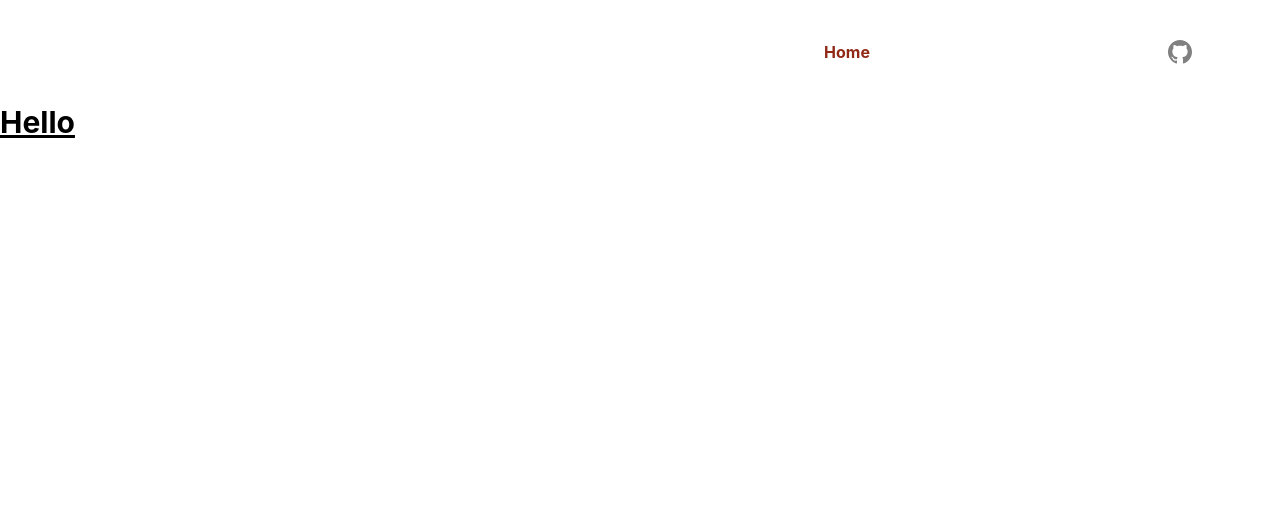
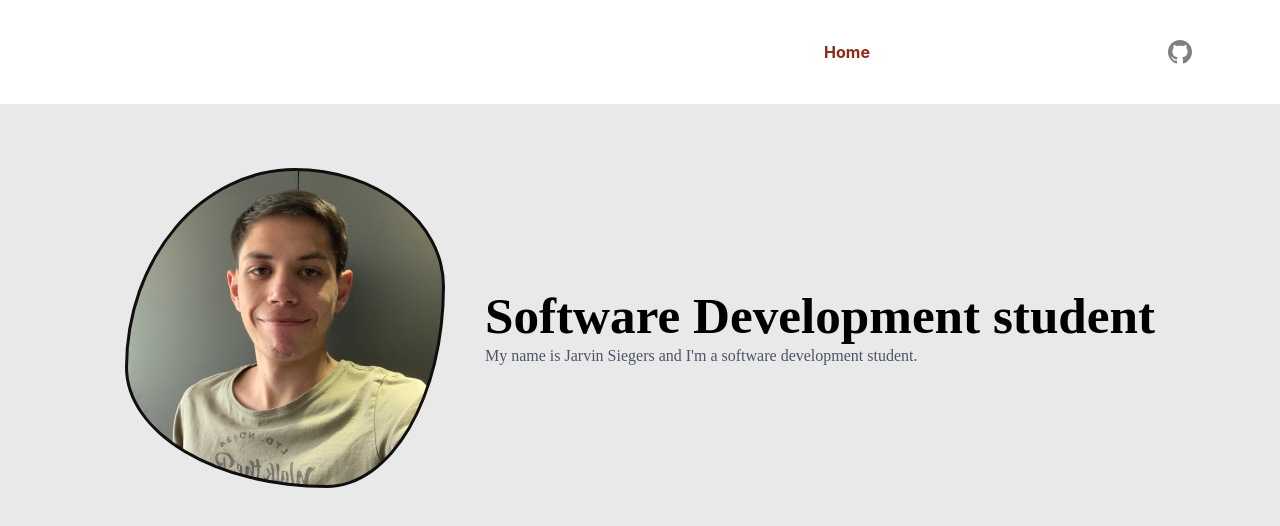
Before and after one commit to jarvin-s/portfolio, a Vue app: page / in a window 1280 px wide. Shown: the top 526 px of the page. Built offline with nearby package versions, Linux system fonts and the light colour scheme.

Commit message:
Add (temp) content to all pages

```diff
--- a/src/views/About.vue
+++ b/src/views/About.vue
@@ -1,8 +1,9 @@
 <template>
-    <div>
-        <h1>About</h1>
-        <p>Lorem ipsum dolor sit amet consectetur, adipisicing elit. Provident dicta praesentium, natus doloremque rerum
-            ipsum
-            perferendis iste dolorem ullam ex cumque qui non harum aspernatur accusamus obcaecati deleniti aut omnis.</p>
-    </div>
+    <section id="home" class="hero">
+        <div class="container">
+            <div class="content">
+                <h1 class="text-3xl font-bold underline">Hello</h1>
+            </div>
+        </div>
+    </section>
 </template>
--- a/src/views/Home.vue
+++ b/src/views/Home.vue
@@ -1,8 +1,63 @@
 <template>
-    <div id="root">
-        <h1 class="text-3xl font-bold underline">Hello</h1>
-    </div>
+    <section id="home" class="hero">
+        <div class="container mt-10 py-6 justify-center">
+            <div class="content flex justify-center items-center gap-x-12 flex-col md:flex-row">
+                <div class="hero-main flex justify-center items-center gap-10 flex-col md:flex-row relative">
+                    <div class="hero-img"></div>
+                    <div class="hero-text">
+                        <h1 class="font-bold font-sans">Software Development student</h1>
+                        <p class="text-gray-600 font-sans">My name is Jarvin Siegers and I'm a software
+                            development student.</p>
+                    </div>
+                </div>
+            </div>
+        </div>
+    </section>
 </template>
 
 <script setup>
 </script>
+
+<style>
+/* .content {
+    display: flex;
+    align-items: center;
+    gap: 10rem;
+    justify-content: center;
+    position: relative;
+} */
+
+.hero-img {
+    -webkit-animation: morph 6s ease-in-out infinite;
+    animation: morph 6s ease-in-out infinite;
+    transition: all 1s ease-in-out;
+    width: 20rem;
+    height: 20rem;
+    background-position: 50%;
+    background-image: url("/hero-pfp.png");
+    background-size: cover;
+    border: 3px solid #0f0f0f;
+    position: relative;
+}
+
+.hero-text {
+    display: flex;
+    flex-direction: column;
+    max-width: 50rem;
+    position: relative;
+}
+
+@keyframes morph {
+    0% {
+        border-radius: 60% 40% 30% 70%/60% 30% 70% 40%;
+    }
+
+    50% {
+        border-radius: 30% 70% 60% 40%/70% 60% 40% 30%;
+    }
+
+    100% {
+        border-radius: 60% 40% 30% 70%/60% 30% 70% 40%;
+    }
+}
+</style>
--- a/src/views/Projects.vue
+++ b/src/views/Projects.vue
@@ -1,6 +1,43 @@
 <template>
-    <h1 class="text-3xl font-bold underline">Hello, Projects</h1>
+    <section id="projects" class="hero">
+        <div class="container mt-10 py-6 justify-center">
+            <div class="content flex justify-center flex-col">
+                <div class="p-10 grid grid-cols-1 sm:grid-cols-1 md:grid-cols-3 lg:grid-cols-3 xl:grid-cols-3 gap-5">
+                    <!--Card 1-->
+                    <div v-for="repo in repos" :key="repo.id" class="rounded bg-white overflow-hidden shadow-lg">
+                        <img class="w-full" src="" alt="Mountain">
+                        <div class="px-3 py-4">
+                            <div class="font-bold text-xl mb-2 text-black">{{ repo.name }}</div>
+                            <p class="text-gray-700 text-base">
+                                {{ repo.description }}
+                            </p>
+                        </div>
+                        <div class="px-6 pt-4 pb-2">
+                            <span
+                                class="inline-block bg-gray-200 rounded-full px-3 py-1 text-sm font-semibold text-gray-700 mr-2 mb-2">{{
+                                    repo.language }}</span>
+                        </div>
+                    </div>
+                </div>
+            </div>
+        </div>
+    </section>
 </template>
 
-<script setup>
+<script>
+export default {
+    data() {
+        return {
+            repos: []
+        }
+    },
+    async mounted() {
+        try {
+            let response = await fetch("https://api.github.com/users/jarvin-s/repos");
+            this.repos = await response.json();
+        } catch (error) {
+            console.log(error);
+        }
+    }
+}
 </script>
```
